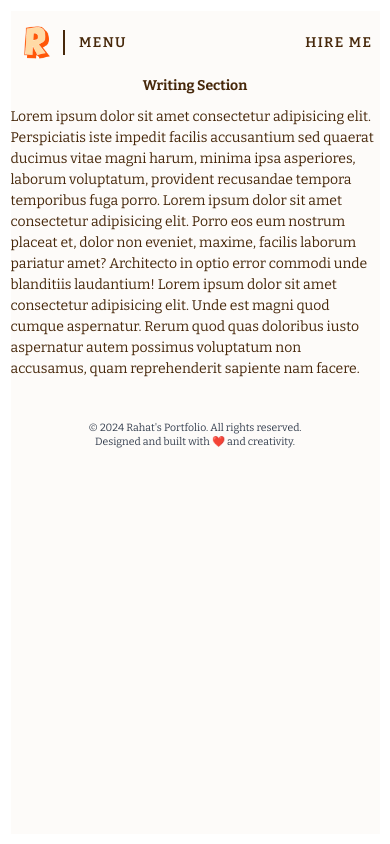
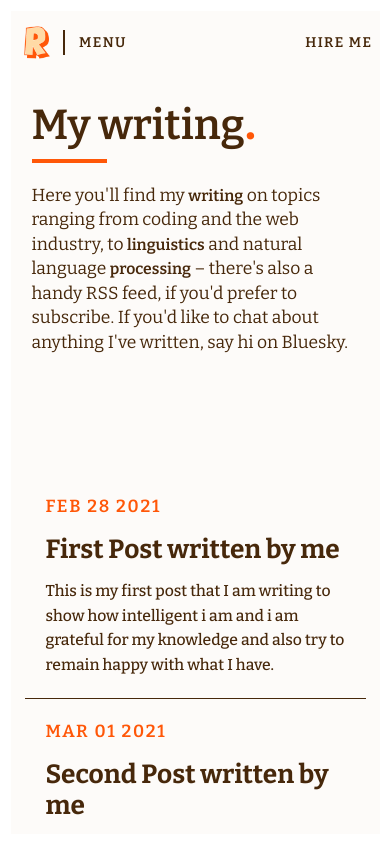
Before and after one commit to ToxicalNoob3062/folio, a Next.js app: page /writing in a window 390 px wide. Built offline with nearby package versions, Linux system fonts and the light colour scheme.

Commit message:
completed the writing route or page for mobile with animations !

```diff
--- a/src/app/layout.tsx
+++ b/src/app/layout.tsx
@@ -37,6 +37,8 @@ export default function RootLayout({
     setIsOpen((prev) => !prev);
   };
 
+  if (reloaded) updateRouteStatus(route);
+
   return (
     <html lang="en">
       <body
--- a/src/app/writing/page.tsx
+++ b/src/app/writing/page.tsx
@@ -1,17 +1,67 @@
+"use client";
+import Intro from "@/components/common/Intro";
+import { useCompletion } from "@/context/CompletionContext";
+import { easeIn, motion } from "framer-motion";
+import { Article } from "@/data/routes";
+import ArticleLink from "@/components/writing/Article";
+
+const database: Article[] = [
+  {
+    date: "FEB 28 2021",
+    title: "First Post written by me",
+    summary:
+      "This is my first post that I am writing to show how intelligent i am and i am grateful for my knowledge and also try to remain happy with what I have.",
+  },
+  {
+    date: "MAR 01 2021",
+    title: "Second Post written by me",
+    summary:
+      "This is my second post that I am writing to show how intelligent i am and i am grateful for my knowledge and also try to remain happy with what I have.",
+  },
+  {
+    date: "MAR 02 2021",
+    title: "Third Post written by me",
+    summary:
+      "This is my third post that I am writing to show how intelligent i am and i am grateful for my knowledge and also try to remain happy with what I have.",
+  },
+  {
+    date: "MAR 03 2021",
+    title: "Fourth Post written by me",
+    summary:
+      "This is my fourth post that I am writing to show how intelligent i am and i am grateful for my knowledge and also try to remain happy with what I have.",
+  },
+  {
+    date: "MAR 04 2021",
+    title: "Fifth Post written by me",
+    summary:
+      "This is my fifth post that I am writing to show how intelligent i am and i am grateful for my knowledge and also try to remain happy with what I have.",
+  },
+];
+
 export default function Writing() {
+  const { completion } = useCompletion();
   return (
-    <div className="">
-      <h1 className="font-bold mb-3 text-center">Writing Section</h1>
-      Lorem ipsum dolor sit amet consectetur adipisicing elit. Perspiciatis iste
-      impedit facilis accusantium sed quaerat ducimus vitae magni harum, minima
-      ipsa asperiores, laborum voluptatum, provident recusandae tempora
-      temporibus fuga porro. Lorem ipsum dolor sit amet consectetur adipisicing
-      elit. Porro eos eum nostrum placeat et, dolor non eveniet, maxime, facilis
-      laborum pariatur amet? Architecto in optio error commodi unde blanditiis
-      laudantium! Lorem ipsum dolor sit amet consectetur adipisicing elit. Unde
-      est magni quod cumque aspernatur. Rerum quod quas doloribus iusto
-      aspernatur autem possimus voluptatum non accusamus, quam reprehenderit
-      sapiente nam facere.
+    <div className="min-h-screen">
+      {completion && (
+        <Intro
+          heading={"My writing"}
+          content="Here you'll find my **writing** on topics ranging from coding and the web industry, to **linguistics** and natural language **processing** – there's also a handy RSS feed, if you'd prefer to subscribe. If you'd like to chat about anything I've written, say hi on Bluesky."
+          lining
+          direct
+        />
+      )}
+      {completion && (
+        <motion.div
+          initial={{ opacity: 0, y: 50 }}
+          animate={{ opacity: 1, y: 0 }}
+          transition={{ duration: 0.5, delay: 0.5, easeIn }}
+          className="mt-28"
+        >
+          {database.map((article, index) => (
+            <ArticleLink key={index} {...article} />
+          ))}
+        </motion.div>
+      )}
     </div>
   );
 }
--- a/src/components/common/Intro.tsx
+++ b/src/components/common/Intro.tsx
@@ -1,4 +1,5 @@
-import { motion } from "framer-motion";
+"use client";
+import { easeIn, motion } from "framer-motion";
 import Text from "./Bold";
 import { routeStatus } from "@/data/routes";
 
@@ -6,11 +7,50 @@ export default function Intro({
   heading,
   content,
   children,
+  lining,
+  direct,
 }: {
   heading: string;
   content: string;
   children?: React.ReactNode;
+  lining?: boolean;
+  direct?: boolean;
 }) {
+  const headingProps = direct
+    ? {
+        animate: {
+          x: 0,
+          opacity: 1,
+        },
+      }
+    : {
+        whileInView: {
+          x: 0,
+          opacity: 1,
+        },
+        viewport: {
+          once: true,
+          amount: "all",
+        },
+      };
+
+  const contentProps = direct
+    ? {
+        animate: {
+          y: 0,
+          opacity: 1,
+        },
+      }
+    : {
+        whileInView: {
+          y: 0,
+          opacity: 1,
+        },
+        viewport: {
+          once: true,
+          amount: 0.5,
+        },
+      };
   return (
     <div className="p-6">
       <motion.h1
@@ -18,27 +58,26 @@ export default function Intro({
           x: 100,
           opacity: 0,
         }}
-        whileInView={{
-          x: 0,
-          opacity: 1,
-        }}
-        viewport={{
-          once: true,
-          amount: "all",
-        }}
+        {...headingProps}
         transition={{
           duration: 0.5,
-          ease: "easeInOut",
+          easeIn,
         }}
-        className="text-5xl font-semibold w-64"
+        className="text-5xl font-semibold w-72"
       >
         {heading}
-        <span className={`text-6xl text-${routeStatus.present}-secondary`}>
+        <span
+          className={`text-6xl text-${routeStatus.present}-${
+            lining ? "lining" : "secondary"
+          }`}
+        >
           .
         </span>
         <br />
         <div
-          className={`mt-3 border-b-4 border-${routeStatus.present}-secondary w-[30%]`}
+          className={`mt-3 border-b-4 border-${routeStatus.present}-${
+            lining ? "lining" : "secondary"
+          } w-[30%]`}
         ></div>
       </motion.h1>
       <motion.div
@@ -46,23 +85,17 @@ export default function Intro({
           y: 50,
           opacity: 0,
         }}
-        whileInView={{
-          y: 0,
-          opacity: 1,
-        }}
-        viewport={{
-          once: true,
-          amount: 0.5,
-        }}
+        {...contentProps}
         transition={{
           duration: 0.5,
-          ease: "easeInOut",
+          delay: direct ? 0.5 : 0,
+          easeIn,
         }}
       >
         <p className="pt-6 text-xl w-96">
           <Text txt={content} />
         </p>
-        {children}
+        {children ? children : null}
       </motion.div>
     </div>
   );
--- /dev/null
+++ b/src/components/writing/Article.tsx
@@ -0,0 +1,22 @@
+import { Article } from "@/data/routes";
+
+export default function ArticleLink({ title, summary, date }: Article) {
+  return (
+    <div className="p-6 mx-4 border-b border-writing-primary text-writing-primary">
+      <h2 className="font-semibold text-writing-lining text-xl tracking-widest mb-4">
+        {date}
+      </h2>
+      <div>
+        <a
+          href="https://google.com"
+          target="_blank"
+          rel="noreferrer"
+          className="font-bold block text-3xl mb-4"
+        >
+          {title}
+        </a>
+        <p className="font-medium text-lg">{summary}</p>
+      </div>
+    </div>
+  );
+}
--- a/src/data/routes.ts
+++ b/src/data/routes.ts
@@ -1,4 +1,10 @@
 export type Route = "home" | "about" | "work" | "writing";
+
+export type Article = {
+  date: string;
+  title: string;
+  summary: string;
+};
 
 export const routeStatus = {
   present: "home",
```
